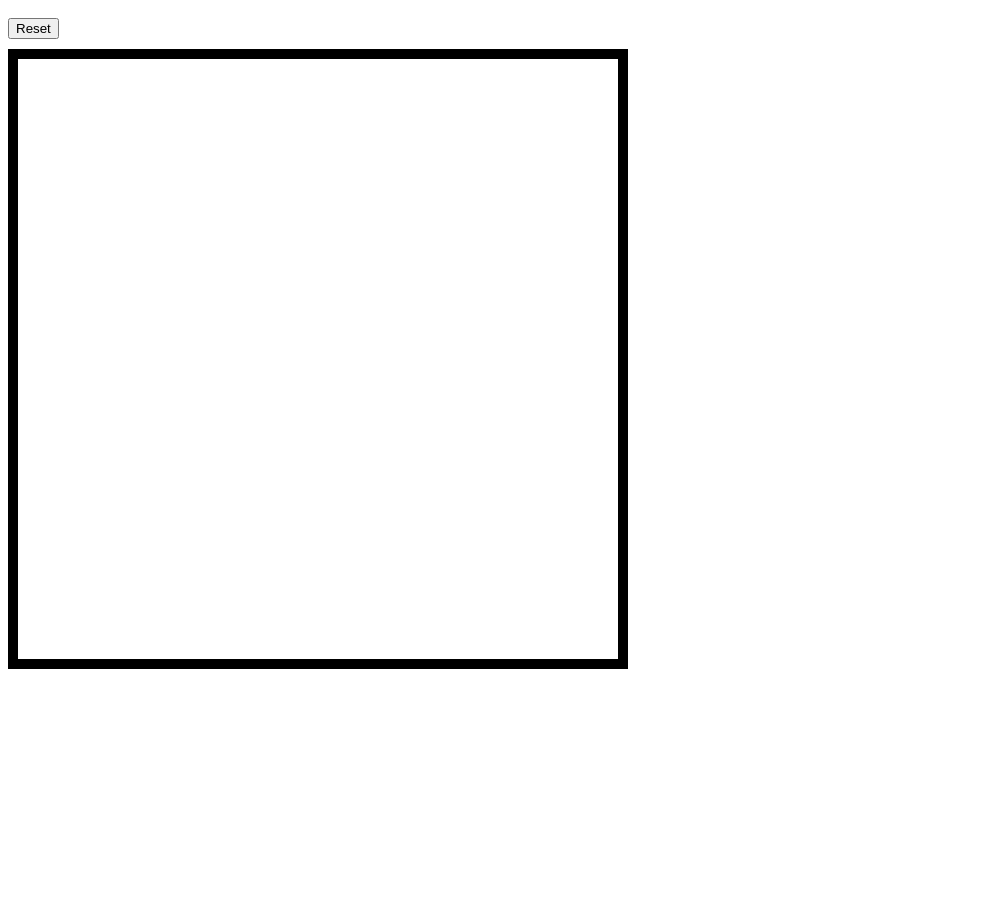
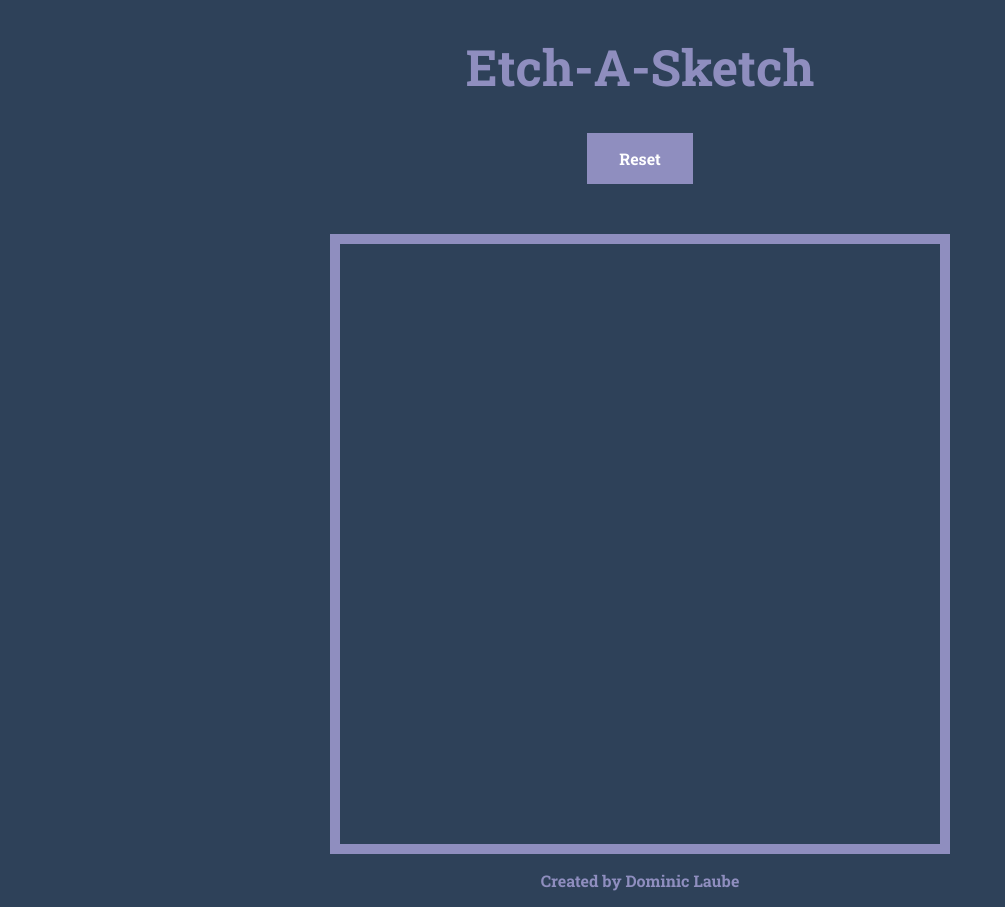
Before and after one commit to Laubenstein/etch-a-sketch, a plain HTML site: page index.html in a window 1280 px wide. Shown: the whole page, without its empty margins (0-1005 px from the left). Before the commit the page ends 800 px from the top, so only its background shows below. Drawn offline with Linux system fonts and the light colour scheme.

Commit message:
change colors and styles

```diff
--- a/index.html
+++ b/index.html
@@ -2,13 +2,15 @@
 <html>
     <head>
         <link href="styles.css" rel="stylesheet">
+        <link href="https://fonts.googleapis.com/css?family=Roboto+Slab:700&display=swap" rel="stylesheet">
         <meta charset="UTF-8">
         <title>Etch-a-sketch</title>
     </head>
     <body>
+        <h1>Etch-A-Sketch</h1>
         <button id="reset">Reset</button>
         <div id="gridContainer"></div>
-
+        <p>Created by Dominic Laube</p>
     </body>
     <script src="script.js"></script>
 </html>
--- a/script.js
+++ b/script.js
@@ -1,7 +1,7 @@
 const gridContainer = document.querySelector("#gridContainer");
 //gridCell.classList.add("gridCell");
 let createDiv;
-let gridMaker = makeGrid(12);
+let gridMaker = makeGrid(32);
 let gridCell = document.getElementsByClassName("gridCell");
 
 
@@ -21,7 +21,7 @@ function makeGrid(cells) {
     return;
 }
 function changeColor(target) {
-    target.style.backgroundColor = "black";
+    target.style.backgroundColor = "#8F8EBF";
     return;
 }
 function resetGrid() {
--- a/styles.css
+++ b/styles.css
@@ -1,8 +1,14 @@
+body {
+    background-color: #2E4159;
+}
+
 #gridContainer {
+    margin: auto;
+    margin-top: 50px;
     display: grid;
     width: 600px;
     height: 600px;
-    border: 10px solid black;
+    border: 10px solid #8F8EBF;
 }
 
 .gridcell {
@@ -10,5 +16,29 @@
     background-color: blue;
 }
 button {
-    margin: 10px 0px 10px 0px;
+    display: block;
+    margin-left: auto;
+    margin-right: auto;
+    margin-top: 20px;
+    background-color: #8F8EBF;
+    color: #fff;
+    border: none;
+    padding: 15px 32px;
+    text-align: center;
+    text-decoration: none;
+    font-size: 16px;
+    font-family: 'Roboto Slab', serif;
 }
+
+h1 {
+    text-align: center;
+    color: #8F8EBF;
+    font-size: 50px;
+    font-family: 'Roboto Slab', serif;
+}
+
+p{
+    text-align: center;
+    color: #8F8EBF;
+    font-family: 'Roboto Slab', serif;
+}
```
Also changed, not shown: 1 other file.
